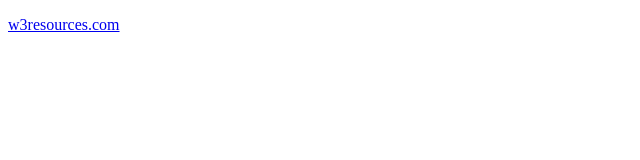
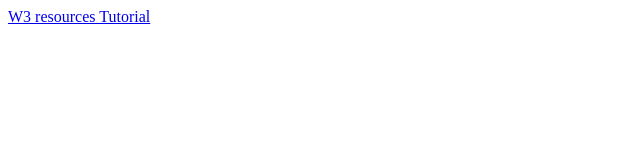
Before and after one commit to riteshwaykole21/HTML-Basic-Exercises, a plain HTML site: page index.HTML in a window 1280 px wide. Shown: the whole page, without its empty margins (0-640 px from the left). Drawn offline with Linux system fonts and the light colour scheme.

Commit message:
[Ritesh]add :specfic Language Of Links

```diff
--- a/index.HTML
+++ b/index.HTML
@@ -6,6 +6,6 @@
     <title>How To create hyperLink</title>
 </head>
 <body>
-    <p><a href="https:// www.w3resources.com/ ">w3resources.com</a></a></p>
+    <a href="https ://w3resources.com" hreflang="en">W3 resources Tutorial</a>
 </body>
 </html>
```
